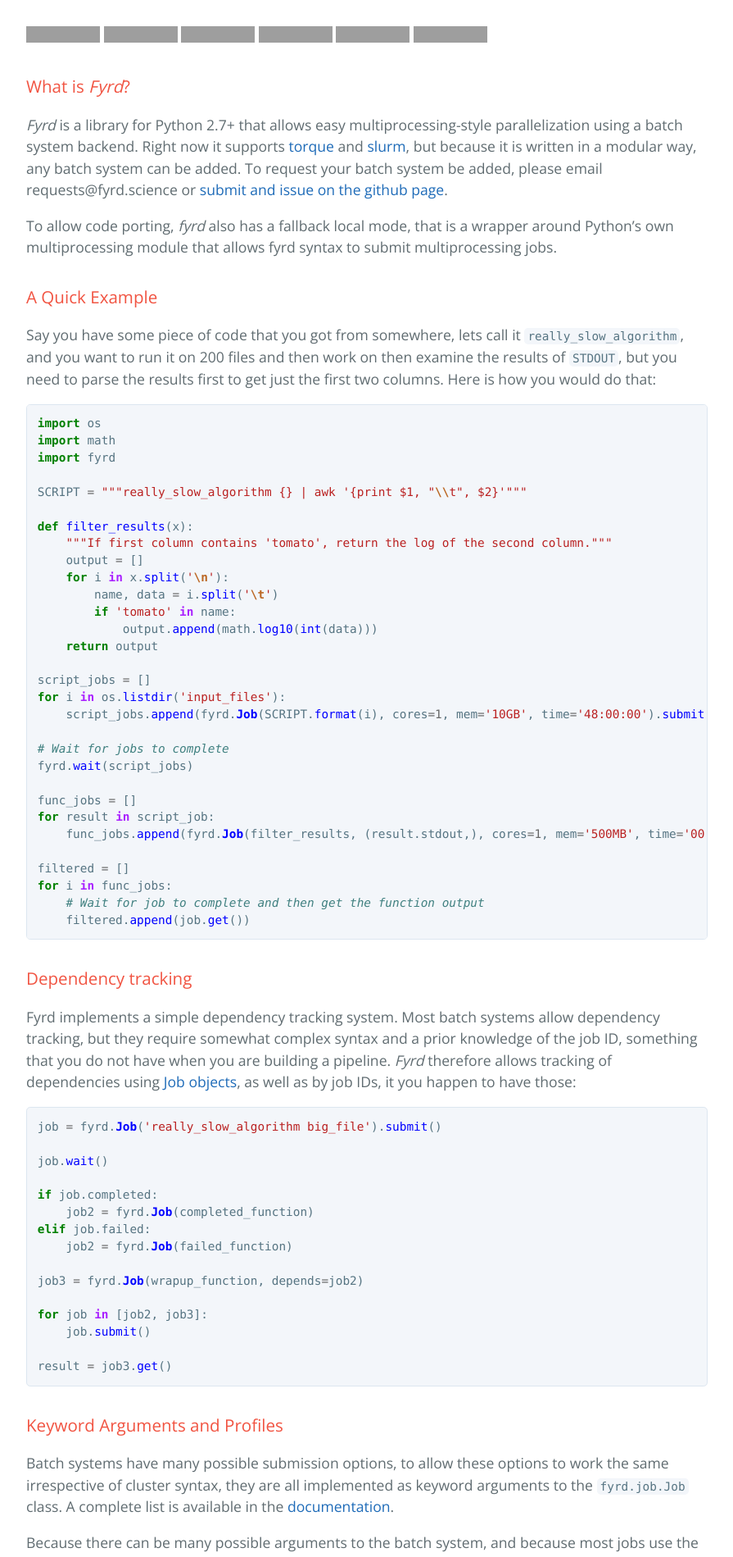
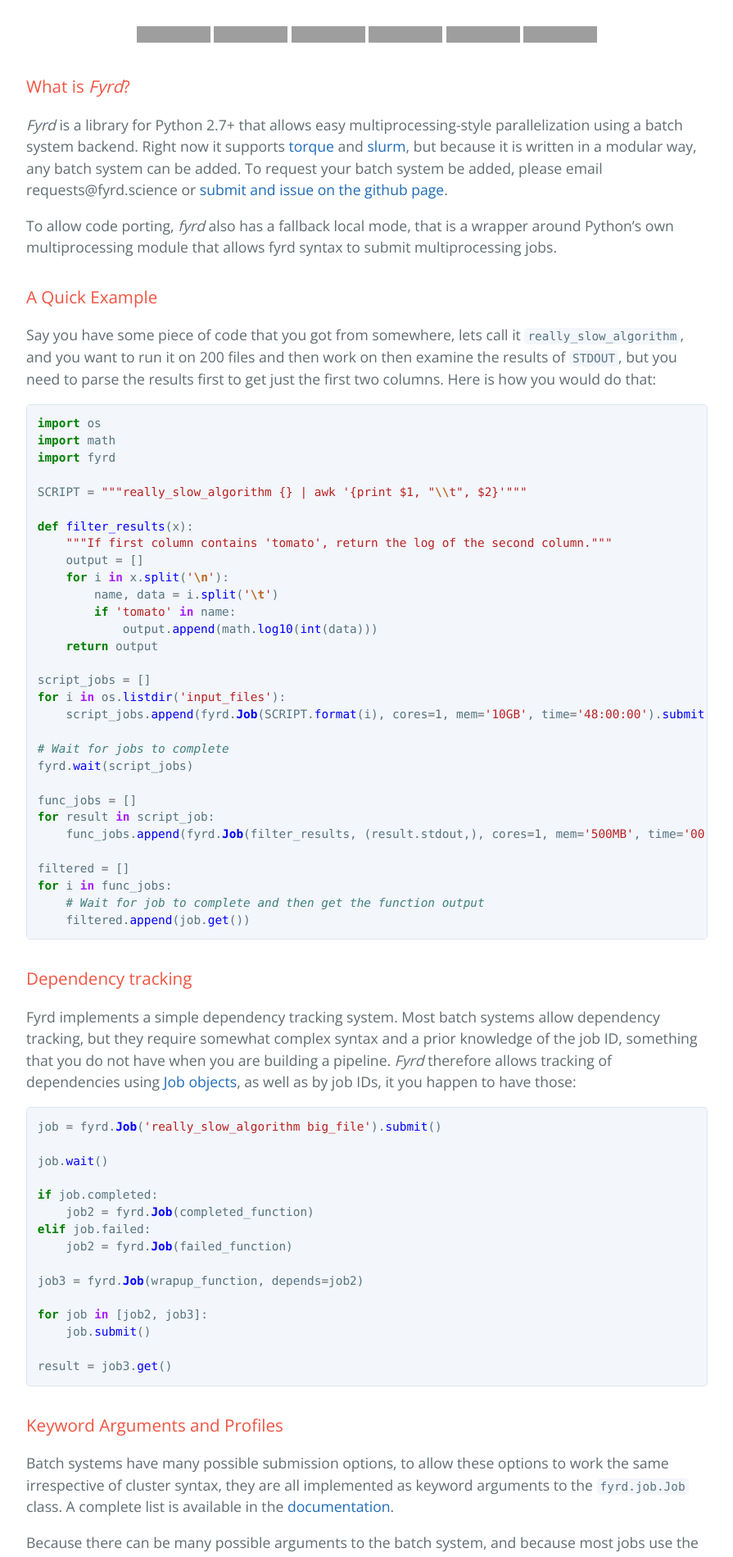
Before and after one commit to MikeDacre/fyrd, a Jekyll site: the page built from index.md, in a window 1280 px wide. Shown: the part 625-2524 px from the top of the page at 82% size, without its empty margins (192-1087 px from the left). Built offline with Jekyll 4.4.1, drawn with Linux system fonts in a browser that asks for light colours; nearby versions of some CDN libraries; grey boxes are pictures that could not be loaded.

Commit message:
Center badges

```diff
--- /dev/null
+++ b/_includes/badges.html
@@ -0,0 +1,8 @@
+<p class="badges">
+  <a href="https://fyrd.readthedocs.io/"><img src="https://readthedocs.org/projects/fyrd/badge/?version=latest" alt="image"></a>
+  <a href="https://buildkite.com/mikedacre/fyrd-cluster-tests"><img src="https://badge.buildkite.com/b6659b460caf5205919916c4e9d212c4e04d4301fa55a51180.svg?branch=master" alt="image"></a>
+  <a href="https://travis-ci.org/MikeDacre/python-cluster"><img src="https://travis-ci.org/MikeDacre/fyrd.svg?branch=master" alt="image"></a>
+  <a href="https://www.codacy.com/app/mike-dacre/fyrd?utm_source=github.com&amp;utm_medium=referral&amp;utm_content=MikeDacre/fyrd&amp;utm_campaign=Badge_Grade"><img src="https://api.codacy.com/project/badge/Grade/c163cff81a1941a18b2c5455901695a3" alt="image"></a>
+  <img src="https://img.shields.io/badge/python%20versions-2.7%203.4%203.5%203.6-brightgreen.svg" alt="image">
+  <a href="https://requires.io/github/MikeDacre/fyrd/requirements/?branch=master%0A%20%20:alt:%20Requirements%20Status"><img src="https://requires.io/github/MikeDacre/fyrd/requirements.svg?branch=master" alt="image"></a>
+</p>
--- a/css/custom.css
+++ b/css/custom.css
@@ -22,6 +22,10 @@ footer {
 
 .news {
   padding: 20px 0px;
+}
+
+.badges {
+  text-align: center;
 }
 
 /* Header Styling */
--- a/index.md
+++ b/index.md
@@ -2,12 +2,8 @@
 layout: default
 title:  Fyrd
 ---
-[![image](https://readthedocs.org/projects/fyrd/badge/?version=latest)](https://fyrd.readthedocs.io/)
-[![image](https://badge.buildkite.com/b6659b460caf5205919916c4e9d212c4e04d4301fa55a51180.svg?branch=master)](https://buildkite.com/mikedacre/fyrd-cluster-tests)
-[![image](https://travis-ci.org/MikeDacre/fyrd.svg?branch=master)](https://travis-ci.org/MikeDacre/python-cluster)
-[![image](https://api.codacy.com/project/badge/Grade/c163cff81a1941a18b2c5455901695a3)](https://www.codacy.com/app/mike-dacre/fyrd?utm_source=github.com&amp;utm_medium=referral&amp;utm_content=MikeDacre/fyrd&amp;utm_campaign=Badge_Grade)
-![image](https://img.shields.io/badge/python%20versions-2.7%203.4%203.5%203.6-brightgreen.svg)
-[![image](https://requires.io/github/MikeDacre/fyrd/requirements.svg?branch=master)](https://requires.io/github/MikeDacre/fyrd/requirements/?branch=master%0A%20%20:alt:%20Requirements%20Status)
+
+{% include badges.html %}
 
 ### What is *Fyrd*?
 
```
